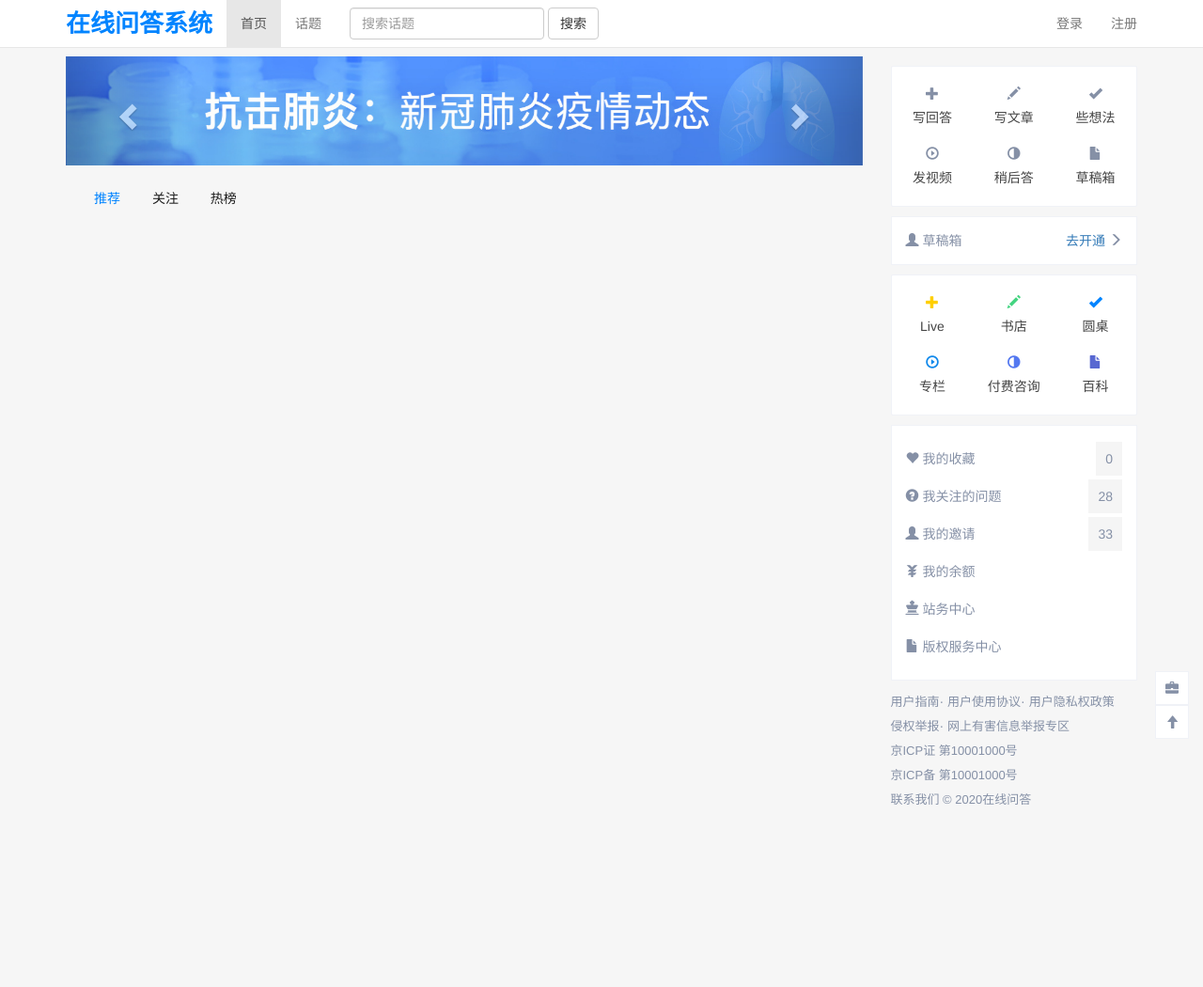
After one commit to lgsp-Leslie/qa_flaskProject, a Flask app: page /follow_page in a window 1280 px wide. The commit adds this page. Shown: the whole page at 94% size. Run offline with Flask 2, Linux system fonts and the light colour scheme; data that the repository does not hold is empty; some libraries are stand-ins or nearby versions.

```diff
--- a/conf.py
+++ b/conf.py
@@ -11,4 +11,4 @@ class Config(object):
     # 文件上传的根路径
     MEDIA_ROOT = os.path.join(os.path.dirname(__file__), 'medias')
     # 分页，每页数据的大小
-    PER_PAGE = 9
+    PER_PAGE = 3
--- /dev/null
+++ b/qa/templates/follow_page.html
@@ -0,0 +1,260 @@
+{% extends 'base_layout.html' %}
+{% block title %}{{ super() }}关注{% endblock %}
+{% block css %}
+    <link rel="stylesheet" href="./assets/style/index.css">
+{% endblock %}
+
+{% block content %}
+<div class="layout-main">
+    <div class="container">
+        <div class="row">
+            <div class="col-md-9">
+                <!-- 消息通知区域 -->
+                {% include 'components/flash_messages.html' %}
+                <!-- // 消息通知区域 -->
+                <!-- banner图 -->
+                <div id="id-index-banner" class="carousel slide" data-ride="carousel">
+                    <!-- Wrapper for slides -->
+                    <div class="carousel-inner" role="listbox">
+                        <div class="item active">
+                            <img class="img-responsive" src="./assets/home/banner/banner1.jpg" alt="banner图">
+                        </div>
+                        <div class="item">
+                            <img class="img-responsive" src="./assets/home/banner/banner1.jpg" alt="banner图">
+                        </div>
+                    </div>
+
+                    <!-- Controls -->
+                    <a class="left carousel-control" href="#id-index-banner" role="button" data-slide="prev">
+                        <span class="glyphicon glyphicon-chevron-left" aria-hidden="true"></span>
+                        <span class="sr-only">Previous</span>
+                    </a>
+                    <a class="right carousel-control" href="#id-index-banner" role="button" data-slide="next">
+                        <span class="glyphicon glyphicon-chevron-right" aria-hidden="true"></span>
+                        <span class="sr-only">Next</span>
+                    </a>
+                </div>
+                <!-- //banner图 -->
+                <!-- 分类菜单 -->
+                {% include 'components/classified_menu.html' %}
+                <!-- //分类菜单 -->
+                <!-- 问题列表 -->
+                <div class="qa-ls">
+                    {% for item in page_data.items %}
+                    <div class="qa-item">
+                        <a href="{{ url_for('qa.detail', q_id=item.id) }}" class="title">{{ item.title }}</a>
+                        <div class="desc">
+                            {% if item.img %}
+                                <div class="left">
+                                    <img src="{{ item.get_img_url }}" alt="" srcset="">
+                                </div>
+                            {% endif %}
+
+                            <div class="right">
+                                <div class="show-desc">{{ item.desc|d('暂无描述', True) }}...
+                                    <span class="more">阅读原文<i class="glyphicon glyphicon-menu-down"></i></span>
+                                </div>
+                                <div class="show-all hidden">
+                                    {% autoescape false %}
+                                    {{ item.content|safe }}
+                                    {% endautoescape %}
+                                    <span class="more">收起<i class="glyphicon glyphicon-menu-up"></i></span>
+                                </div>
+                            </div>
+                        </div>
+                        <div class="qa-footer">
+                            <div>
+                                <button type="button" class="btn btn-info btn-sm">关 注</button>
+                            </div>
+                            <div class="txt-menu"><i
+                                    class="glyphicon glyphicon-comment"></i> {{ item.comment_count|d('0', True) }}条评论
+                            </div>
+                            <div class="txt-menu"><i class="glyphicon glyphicon-send"></i>分享</div>
+                            <div class="txt-menu"><i class="glyphicon glyphicon-flag"></i>举报</div>
+                            <div class="txt-menu btn-group">
+                                <i class="glyphicon glyphicon-option-horizontal dropdown-toggle"
+                                   data-toggle="dropdown"
+                                   aria-haspopup="true" aria-expanded="false"></i>
+                                <ul class="dropdown-menu">
+                                    <li><a href="#">不感兴趣</a></li>
+                                </ul>
+                            </div>
+                        </div>
+                    </div>
+                    {% endfor %}
+                </div>
+                <nav>
+                    <ul class="pager">
+                        {% if page_data.has_prev %}
+                            <li class="previous"><a href="{{ url_for('qa.follow_page', page=page_data.prev_num) }}">上一页</a>
+                            </li>
+                        {% endif %}
+                        {% if page_data.has_next %}
+                            <li class="next"><a href="{{ url_for('qa.follow_page', page=page_data.next_num) }}">下一页</a></li>
+                        {% endif %}
+                    </ul>
+                </nav>
+            </div>
+            <div class="col-md-3">
+                <!-- 右侧菜单 -->
+                <div class="right-menu-box box-wrap">
+                    <a href="#" class="menu-item">
+                        <i class="glyphicon glyphicon-plus"></i>
+                        <span>写回答</span>
+                    </a>
+                    <a href="write.html" class="menu-item">
+                        <i class="glyphicon glyphicon-pencil"></i>
+                        <span>写文章</span>
+                    </a>
+                    <a href="#" class="menu-item">
+                        <i class="glyphicon glyphicon-ok"></i>
+                        <span>些想法</span>
+                    </a>
+                    <a href="#" class="menu-item">
+                        <i class="glyphicon glyphicon-play-circle"></i>
+                        <span>发视频</span>
+                    </a>
+                    <a href="#" class="menu-item">
+                        <i class="glyphicon glyphicon-adjust"></i>
+                        <span>稍后答</span>
+                    </a>
+                    <a href="#" class="menu-item">
+                        <i class="glyphicon glyphicon-file"></i>
+                        <span>草稿箱</span>
+                    </a>
+                </div>
+                <!-- 创作者入口 -->
+                <div class="right-creater-box box-wrap">
+                    <a href="#" class="menu-item">
+                        <div class="left">
+                            <i class="glyphicon glyphicon-user"></i>
+                            <span>草稿箱</span>
+                        </div>
+                        <div class="right">
+                            <span>去开通</span>
+                            <i class="glyphicon glyphicon-menu-right"></i>
+                        </div>
+                    </a>
+                </div>
+                <!-- 彩色菜单入口 -->
+                <div class="right-menu-box box-wrap">
+                    <a href="#" class="menu-item menu-live">
+                        <i class="glyphicon glyphicon-plus"></i>
+                        <span>Live</span>
+                    </a>
+                    <a href="#" class="menu-item menu-store">
+                        <i class="glyphicon glyphicon-pencil"></i>
+                        <span>书店</span>
+                    </a>
+                    <a href="#" class="menu-item menu-table">
+                        <i class="glyphicon glyphicon-ok"></i>
+                        <span>圆桌</span>
+                    </a>
+                    <a href="#" class="menu-item menu-special">
+                        <i class="glyphicon glyphicon-play-circle"></i>
+                        <span>专栏</span>
+                    </a>
+                    <a href="#" class="menu-item menu-consult">
+                        <i class="glyphicon glyphicon-adjust"></i>
+                        <span>付费咨询</span>
+                    </a>
+                    <a href="#" class="menu-item menu-wiki">
+                        <i class="glyphicon glyphicon-file"></i>
+                        <span>百科</span>
+                    </a>
+                </div>
+                <!-- // 彩色菜单入口 -->
+                <!-- 我的入口 -->
+                <div class="right-mine-box box-wrap">
+                    <a href="#" class="menu-item">
+                        <div class="left">
+                            <i class="glyphicon glyphicon-heart"></i>
+                            <span>我的收藏</span>
+                        </div>
+                        <div class="right">
+                            <span>0</span>
+                        </div>
+                    </a>
+                    <a href="#" class="menu-item">
+                        <div class="left">
+                            <i class="glyphicon glyphicon-question-sign"></i>
+                            <span>我关注的问题</span>
+                        </div>
+                        <div class="right">
+                            <span>28</span>
+                        </div>
+                    </a>
+                    <a href="#" class="menu-item">
+                        <div class="left">
+                            <i class="glyphicon glyphicon-user"></i>
+                            <span>我的邀请</span>
+                        </div>
+                        <div class="right">
+                            <span>33</span>
+                        </div>
+                    </a>
+                    <a href="#" class="menu-item">
+                        <div class="left">
+                            <i class="glyphicon glyphicon-yen"></i>
+                            <span>我的余额</span>
+                        </div>
+                        <div class="right">
+                        </div>
+                    </a>
+                    <a href="#" class="menu-item">
+                        <div class="left">
+                            <i class="glyphicon glyphicon-king"></i>
+                            <span>站务中心</span>
+                        </div>
+                        <div class="right">
+                        </div>
+                    </a>
+                    <a href="#" class="menu-item">
+                        <div class="left">
+                            <i class="glyphicon glyphicon-file"></i>
+                            <span>版权服务中心</span>
+                        </div>
+                        <div class="right">
+                        </div>
+                    </a>
+                </div>
+                <!-- //我的入口 -->
+                <!-- 右侧页脚 -->
+                <div class="right-footer">
+                    <a href="#">用户指南</a><span class="dot">·</span>
+                    <a href="#">用户使用协议</a><span class="dot">·</span>
+                    <a href="#">用户隐私权政策</a>
+                    <br/>
+                    <a href="#">侵权举报</a><span class="dot">·</span>
+                    <a href="#">网上有害信息举报专区</a>
+                    <br/>
+                    <a href="#">京ICP证 第10001000号</a>
+                    <br/>
+                    <a href="#">京ICP备 第10001000号</a>
+                    <br/>
+                    <a href="#">联系我们 &copy; 2020在线问答</a>
+                </div>
+                <!-- //右侧页脚 -->
+            </div>
+        </div>
+    </div>
+    <!-- // container -->
+</div>
+{% endblock %}
+{% block js %}
+    <script>
+        $(function () {
+            // 页面右下角的菜单提示
+            $('[data-toggle="tooltip"]').tooltip()
+            // 点击，查看更多，把详细的那个p标签展示出来，把自己隐藏
+            $('.show-desc').click(function () {
+                $(this).addClass('hidden');
+                $(this).next().removeClass('hidden')
+            })
+            $('.show-all').click(function () {
+                $(this).addClass('hidden');
+                $(this).prev().removeClass('hidden')
+            })
+        })
+    </script>
+{% endblock %}
--- a/qa/views.py
+++ b/qa/views.py
@@ -16,12 +16,44 @@ def index():
     return render_template('index.html')
 
 
+@qa.route('/follow_page')
+def follow_page():
+    """ 关注 """
+    page = int(request.args.get('page', 1))
+    page_data = Question.query.filter_by(is_valid=True).order_by(Question.updated_at.desc()).paginate(page=page,
+                                                                                                      per_page=Config.PER_PAGE)
+    return render_template('follow_page.html', page_data=page_data)
+
+
 @qa.route('/follow')
 def follow():
     """ 关注 """
     page = int(request.args.get('page', 1))
-    page_data = Question.query.filter_by(is_valid=True).order_by(Question.updated_at.desc()).paginate(page=page, per_page=Config.PER_PAGE)
+    page_data = Question.query.filter_by(is_valid=True).order_by(Question.updated_at.desc()).paginate(page=page,
+                                                                                                      per_page=Config.PER_PAGE)
     return render_template('follow.html', page_data=page_data)
+
+
+@qa.route('/qa/list')
+def question_list():
+    """ 查询问题数据列表 """
+    """
+    json
+    {
+        'code': 0,
+        'data': '',
+    }
+    """
+    try:
+        page = int(request.args.get('page', 1))
+        page_data = Question.query.filter_by(is_valid=True).order_by(Question.updated_at.desc()).paginate(page=page, per_page=Config.PER_PAGE)
+        data = render_template('qa_list.html', page_data=page_data)
+        code = 0
+    except Exception as e:
+        print(e)
+        data = ''
+        code = 1
+    return {'code': code, 'data': data}
 
 
 @qa.route('/write', methods=['GET', 'POST'])
```
Also changed, not shown: qa/templates/follow.html (+37 -47 lines), qa/templates/qa_list.html (added, +42 -0 lines).
